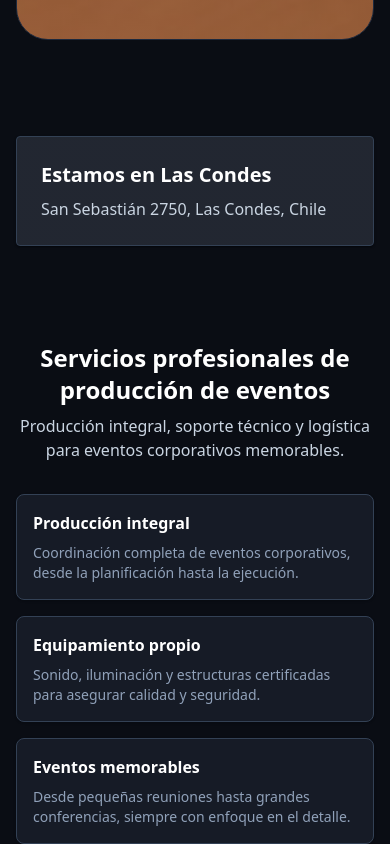
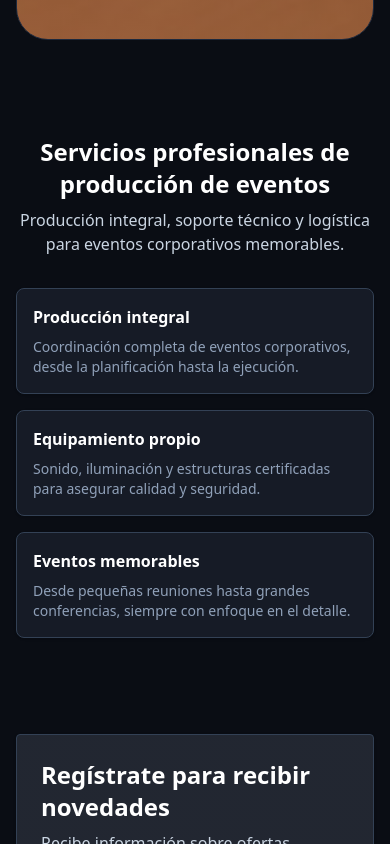
Before and after one commit to wsk4/CGV-pro, a React (Vite) app: page / in a window 390 px wide. Shown: the part 4700-5544 px from the top of the page. Built offline with nearby package versions, Linux system fonts and the light colour scheme.

Commit message:
feat: quitar seccion ubicacion

```diff
--- a/src/components/common/Navbar.jsx
+++ b/src/components/common/Navbar.jsx
@@ -17,7 +17,6 @@ const Navbar = () => {
         { id: "hero", label: "Inicio" },
         { id: "about", label: "Nosotros" },
         { id: "payments", label: "Pagos" },
-        { id: "location", label: "Ubicación" },
         { id: "services", label: "Servicios" },
         { id: "newsletter", label: "Novedades" },
         { id: "contact", label: "Contacto" },
--- a/src/data/sections.js
+++ b/src/data/sections.js
@@ -18,11 +18,6 @@ export const sections = [
     title: "Medios de pago disponibles",
     subtitle:
       "Contamos con la opción de pago con tarjetas de crédito y débito, además de los canales tradicionales: transferencia y efectivo.",
-  },
-  {
-    id: "location",
-    title: "Ubicación",
-    subtitle: "San Sebastián 2750, Las Condes, Chile",
   },
   {
     id: "services",
--- a/src/pages/Home.jsx
+++ b/src/pages/Home.jsx
@@ -192,22 +192,6 @@ const Home = () => {
                 </div>
                 </SectionWrapper>
 
-            <SectionWrapper id="location">
-                <Paper
-                    sx={{
-                        backgroundColor: "#161B26",
-                        border: "1px solid #334155",
-                    }}
-                    className="p-6 shadow-sm md:p-7"
-                >
-                    <h3 className="mb-2 text-xl font-semibold text-white">
-                        {locationContent.title}
-                    </h3>
-
-                    <p className="text-slate-300">{locationContent.body}</p>
-                </Paper>
-            </SectionWrapper>
-
             <SectionWrapper id="services">
                 <div className="mx-auto mb-8 max-w-4xl text-center">
                     <h2 className="mb-2 text-2xl font-bold text-white md:text-3xl">
```
